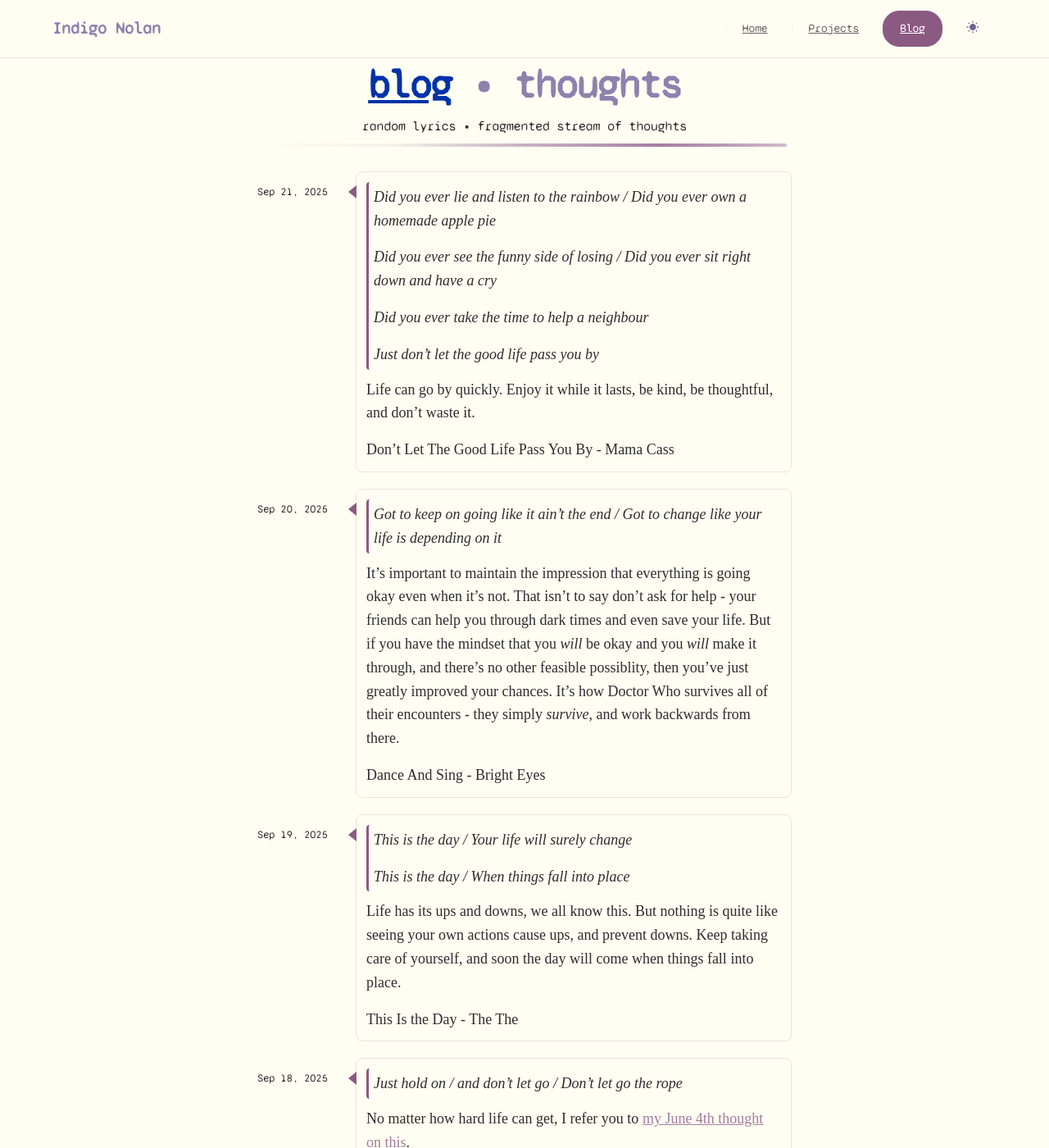
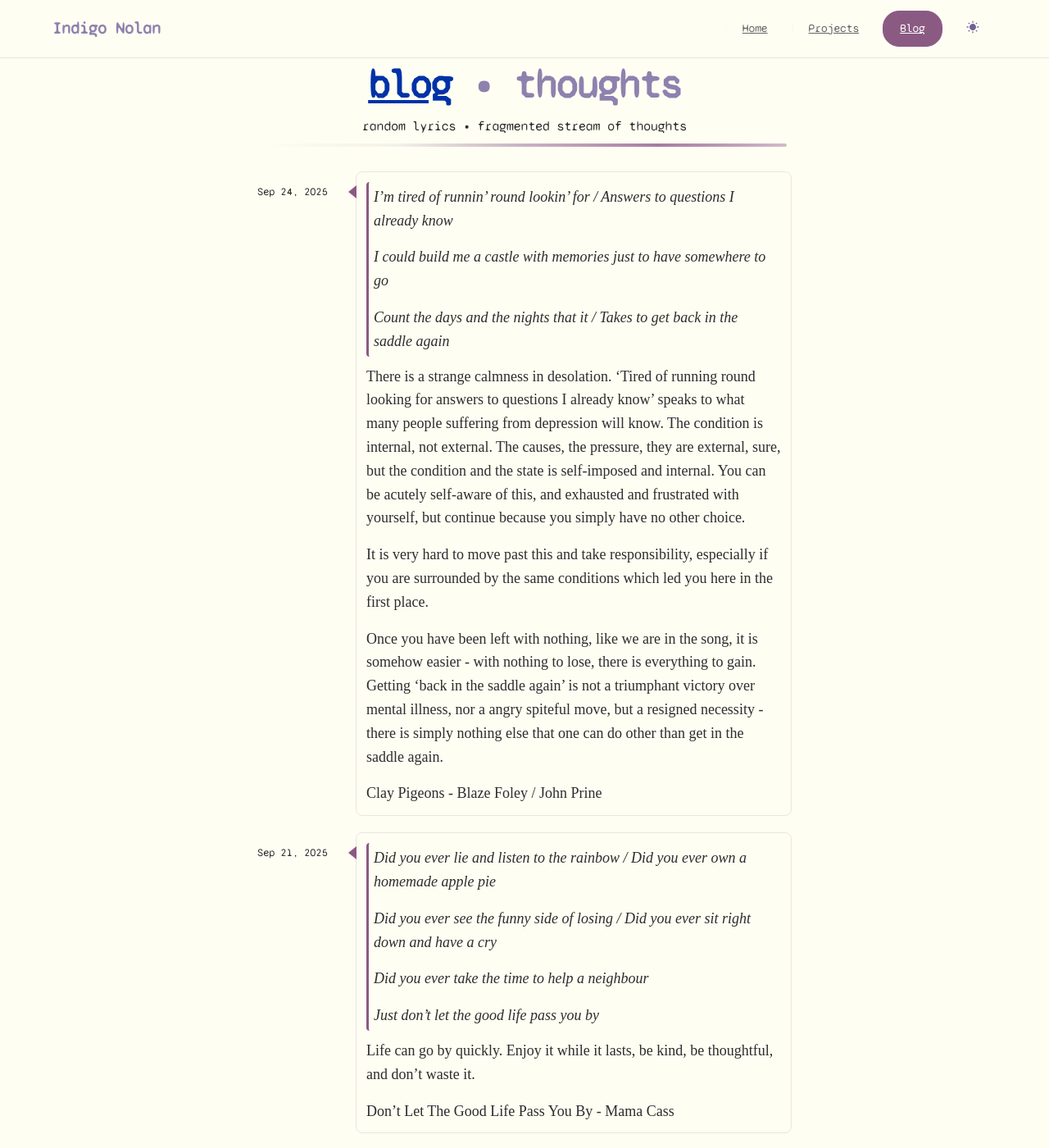
Before and after one commit to Lem0naise/website, a Jekyll site: the page built from thoughts.html, in a window 1280 px wide and 1400 px high. Shown: the whole window at 82% size. Built offline with Jekyll 4.4.1, drawn with Linux system fonts in a browser that asks for light colours; some web fonts are replaced.

Commit message:
update fragments.yml

```diff
--- a/_data/fragments.yml
+++ b/_data/fragments.yml
@@ -344,3 +344,20 @@
     Life can go by quickly. Enjoy it while it lasts, be kind, be thoughtful, and don't waste it.
 
     Don't Let The Good Life Pass You By - Mama Cass
+
+
+- date: 2025-09-24 01:40:32
+  content: |
+   > I'm tired of runnin' round lookin' for / Answers to questions I already know
+   >
+   > I could build me a castle with memories just to have somewhere to go
+   >
+   > Count the days and the nights that it / Takes to get back in the saddle again
+
+   There is a strange calmness in desolation. 'Tired of running round looking for answers to questions I already know' speaks to what many people suffering from depression will know. The condition is internal, not external. The causes, the pressure, they are external, sure, but the condition and the state is self-imposed and internal. You can be acutely self-aware of this, and exhausted and frustrated with yourself, but continue because you simply have no other choice.
+
+   It is very hard to move past this and take responsibility, especially if you are surrounded by the same conditions which led you here in the first place.
+
+   Once you have been left with nothing, like we are in the song, it is somehow easier - with nothing to lose, there is everything to gain. Getting 'back in the saddle again' is not a triumphant victory over mental illness, nor a angry spiteful move, but a resigned necessity - there is simply nothing else that one can do other than get in the saddle again.
+
+   Clay Pigeons - Blaze Foley / John Prine
```
